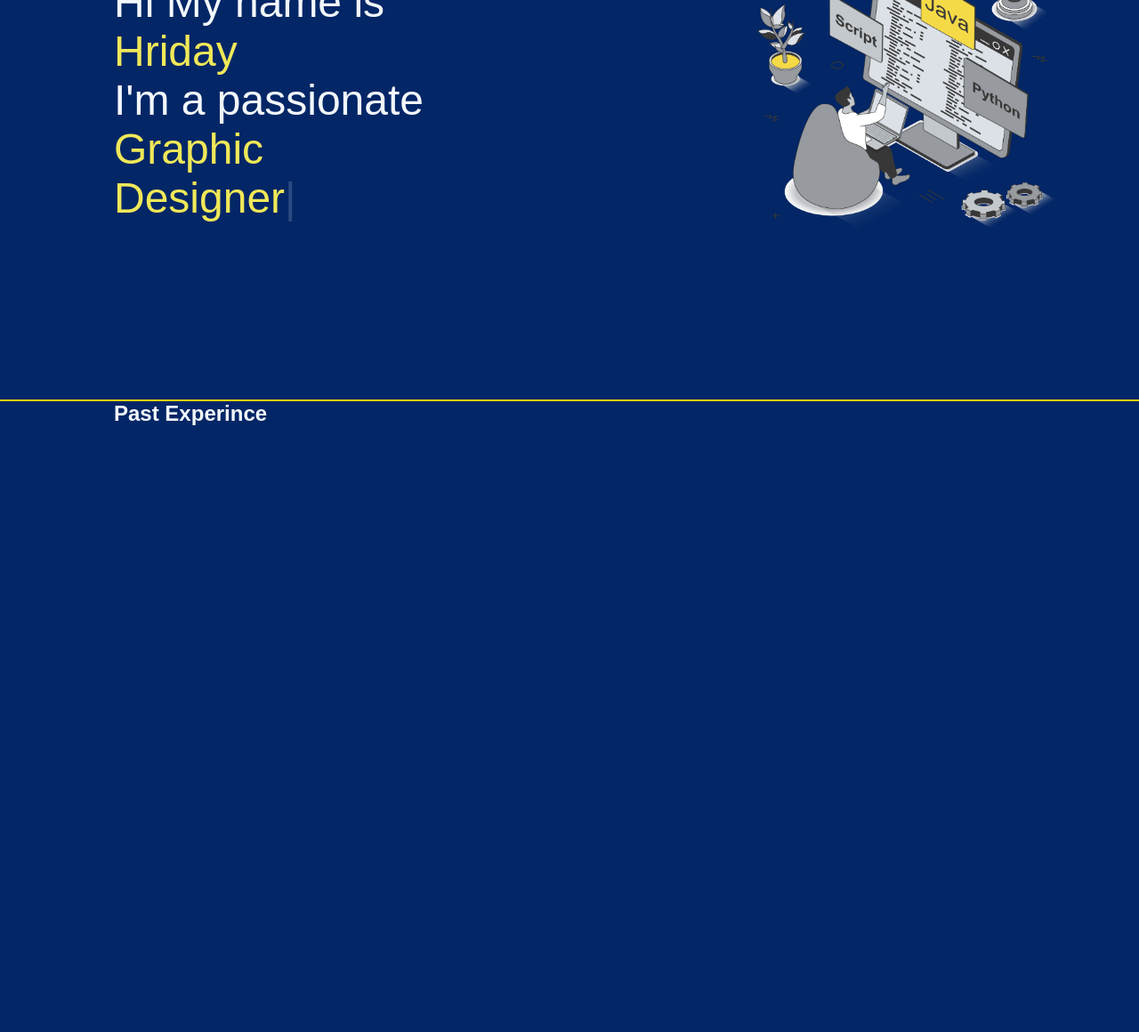
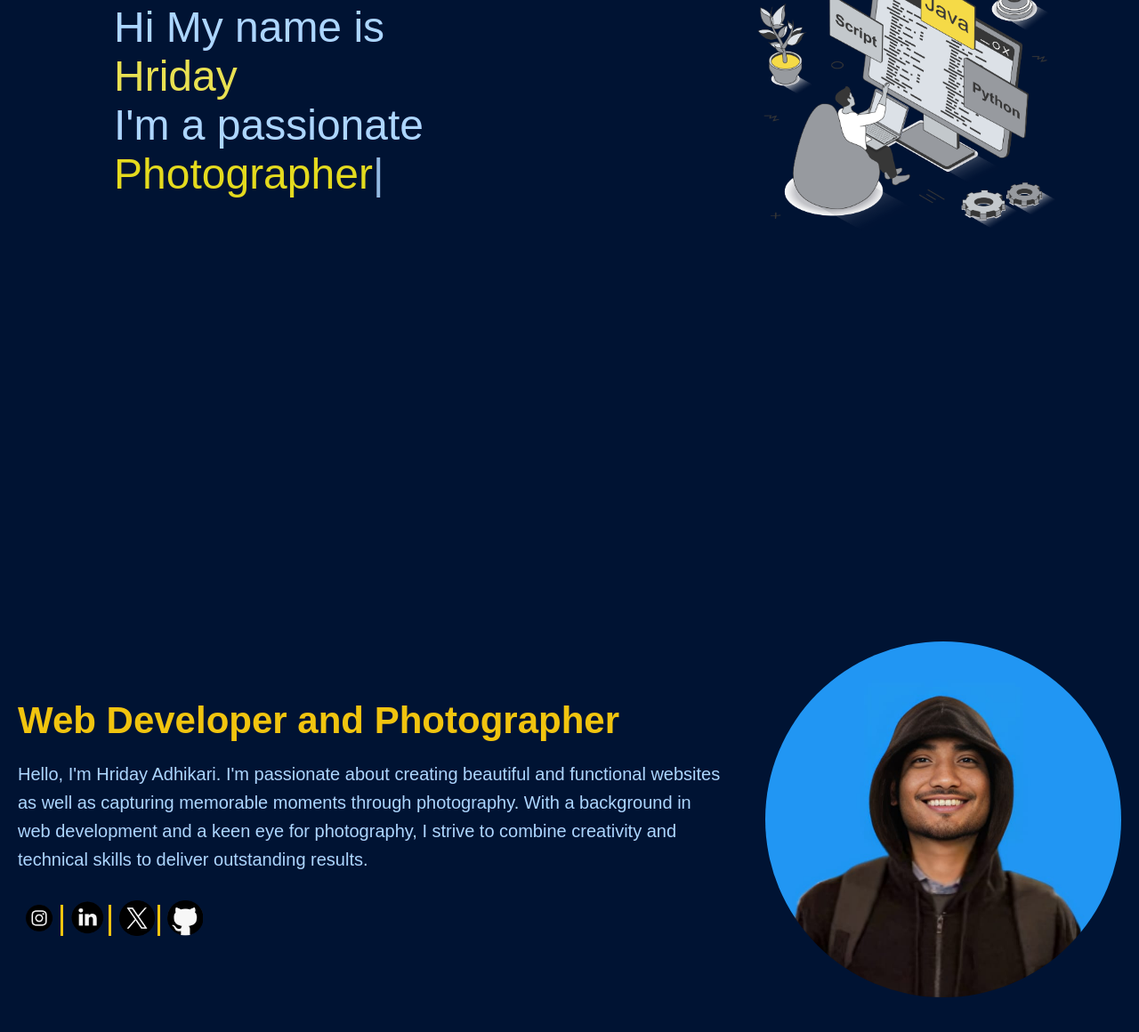
Before and after one commit to hridayadhikari/portfolio-, a plain HTML site: page index.html in a window 1280 px wide. Shown: the part 304-1464 px from the top of the page at 89% size. Before the commit the page ends 800 px from the top, so only its background shows below. Drawn offline with nearby package versions, Linux system fonts and the light colour scheme.

Commit message:
Modification added

```diff
--- a/index.html
+++ b/index.html
@@ -10,112 +10,7 @@
     <link
         href="https://fonts.googleapis.com/css2?family=Poppins:ital,wght@0,100;0,200;0,300;0,400;0,500;0,600;0,700;0,800;0,900;1,100;1,200;1,300;1,400;1,500;1,600;1,700;1,800;1,900&display=swap"
         rel="stylesheet">
-    <style>
-        * {
-            margin: 0;
-            padding: 0;
-        }
-
-        body {
-
-            background-color: rgb(2, 38, 102);
-            color: rgb(243, 248, 253);
-            font-family: 'Poppones', sans-serif;
-        }
-
-        nav {
-            display: flex;
-            justify-content: space-around;
-            align-items: center;
-            height: 80px;
-            width: 100%;
-            background-color: rgb(3, 37, 67);
-        }
-
-        nav ul {
-
-            display: flex;
-            justify-content: center;
-
-        }
-
-        nav ul li {
-
-            list-style: none;
-            margin: 0 23px;
-        }
-
-        nav ul li a {
-
-            text-decoration: none;
-            color: white;
-        }
-
-        nav ul li a:hover {
-            color: rgb(233, 207, 11);
-        }
-
-        .left {
-
-            font-size: 1.7rem;
-        }
-
-        .first {
-            display: flex;
-            justify-content: space-around;
-            align-items: center;
-            margin: 110px 0;
-
-        }
-
-        .first>div {
-
-            width: 30%;
-        }
-
-        .leftscetion {
-            font-size: 3rem;
-
-        }
-
-        .rightscetion img {
-            height: 90%;
-
-            width: 130%;
-            margin: 50px 3px;
-        }
-
-        main hr {
-            border: 0;
-            background: rgb(238, 208, 13);
-            height: 1.2px;
-            margin: 40px 100 px;
-
-
-        }
-
-        .por {
-
-            color: rgb(240, 232, 88);
-
-
-        }
-
-        #element {
-
-
-
-            color: rgb(240, 232, 88);
-
-        }
-
-        .Second {
-            max-width: 80vw;
-            margin: auto;
-
-
-        }
-    </style>
+        <link rel="stylesheet" href="style.css">
 </head>
 
 <body>
@@ -124,8 +19,8 @@
             <div class="left">Hriday's Portfolio</div>
             <div class="righ">
                 <ul>
-                    <li><a href="/">Home</a></li>
-                    <li><a href="/">About</a></li>
+                    <li><a href="#home">Home</a></li>
+                    <li><a href="#about">About</a></li>
                     <li><a href="/">Projects</a></li>
                     <li><a href="/">Contact Me</a></li>
                 </ul>
@@ -135,8 +30,7 @@
 
 
     <main>
-
-        <section class="first">
+        <section id="home" class="first">
             <div class="leftscetion">Hi My name is<span class="por"> Hriday </span>
                 <div> I'm a passionate </div>
                 <span id="element"></span>
@@ -145,11 +39,27 @@
 
 
                 <img src="bg.png" alt="png" height="600px">
-            </div>
+
         </section>
         <hr>
-        <section class="Second">
-            <h1>Past Experince</h1>
+        <section id="about" class="about-section">
+            <div class="about-content">
+                <h2>Web Developer and Photographer</h2>
+                <p>Hello, I'm <span class="namee">Hriday Adhikari</span>. I'm passionate about creating beautiful and functional websites as well as
+                    capturing memorable moments through photography. With a background in web development and a keen eye
+                    for photography, I strive to combine creativity and technical skills to deliver outstanding results.
+                </p>
+                <div class="social-media">
+                    <a href="https://www.instagram.com/realmewalebhaiya" target="_blank" class="social-icon instagram"></a>
+                    <a href="https://www.linkedin.com/in/Hridayadhikari" target="_blank" class="social-icon linkedin"></a>
+                    <a href="https://twitter.com/Hridayadhikari" target="_blank" class="social-icon twitter"></a>
+                    <a href="https://github.com/Hridayadhikari" target="_blank" class="social-icon github"></a>
+                </div>
+
+            </div>
+            <img src="me.jpeg" alt="Your Photo" class="about-image">
+
+
 
         </section>
 
@@ -162,7 +72,7 @@
 
         <script>
             var typed = new Typed('#element', {
-                strings: ['Web Developor', 'Photographer', 'Graphic Designer'],
+                strings: ['Web Developor', 'Photographer'],
                 typeSpeed: 50,
             });
         </script>
--- /dev/null
+++ b/style.css
@@ -0,0 +1,178 @@
+* {
+    margin: 0;
+    padding: 0;
+}
+
+body {
+
+    background-color: rgb(0, 19, 51);
+    color: rgb(173, 214, 255);
+    font-family: 'Poppones', sans-serif;
+}
+
+nav {
+    display: flex;
+    justify-content: space-around;
+    align-items: center;
+    height: 80px;
+    width: 100%;
+    background-color: rgb(0, 1, 83);
+}
+
+nav ul {
+
+    display: flex;
+    justify-content: center;
+
+}
+
+nav ul li {
+
+    list-style: none;
+    margin: 0 23px;
+}
+
+nav ul li a {
+
+    text-decoration: none;
+    color: rgb(212, 212, 212);
+}
+
+nav ul li a:hover {
+    color: rgb(94, 255, 0);
+}
+
+.left {
+
+    font-size: 1.7rem;
+}
+
+.first {
+    display: flex;
+    justify-content: space-around;
+    align-items: center;
+    margin: 110px 0;
+
+}
+
+.first>div {
+
+    width: 30%;
+}
+
+.leftscetion {
+    font-size: 3rem;
+
+}
+
+.rightscetion img {
+    height: 90%;
+
+    width: 130%;
+    margin: 50px 3px;
+}
+
+main hr {
+    border: 0;
+    ;
+    height: 1.2px;
+    margin: 40px 100 px;
+
+
+}
+
+.por {
+
+    color: rgb(233, 225, 82);
+
+
+}
+
+#element {
+
+
+
+    color: rgb(228, 218, 30);
+
+}
+
+.Second {
+    max-width: 80vw;
+    margin: auto;
+
+
+}
+
+.about-section {
+    color: rgb(173, 214, 255);
+    padding: 70px 20px;
+    text-align: left;
+    display: flex;
+    justify-content: center;
+    align-items: center;
+    height: 100vh;
+    overflow: hidden;
+}
+
+.about-content {
+    max-width: 800px;
+    margin-right: 50px;
+}
+
+.about-content h2 {
+    color: #f1c40f;
+    font-size: 42px;
+    margin-bottom: 20px;
+}
+
+.about-content p {
+    font-size: 20px;
+    line-height: 1.6;
+    margin-bottom: 30px;
+}
+
+.about-image {
+    max-width: 400px;
+    height: auto;
+    border-radius: 50%;
+}
+
+.social-media {
+    text-align: left;
+    margin-top: 20px;
+}
+
+.social-icon {
+    display: inline-block;
+    align-items:left;
+    width: 40px;
+    height: 40px;
+    background-size: cover;
+    margin: 0 5px;
+    position: relative;
+
+}
+.social-icon:not(:last-child)::after {
+    content: '';
+    position: absolute;
+    height: 35px;
+    width: 3px;
+    background-color: #f1c40f;
+    top: 5px;
+    right: -6px;
+}
+
+.instagram {
+    background-image: url('ig.png');
+}
+
+.linkedin {
+    background-image: url('in.png'); /* Replace 'linkedin-icon.png' with your LinkedIn icon image */
+}
+
+.twitter {
+    background-image: url('tet.png'); /* Replace 'twitter-icon.png' with your Twitter icon image */
+}
+.github {
+    background-image: url('git.png'); /* Replace 'twitter-icon.png' with your Twitter icon image */
+}
```
Also changed, not shown: git.png (added), ig.png (added), in.png (added), me.jpeg (added), tet.png (added).
